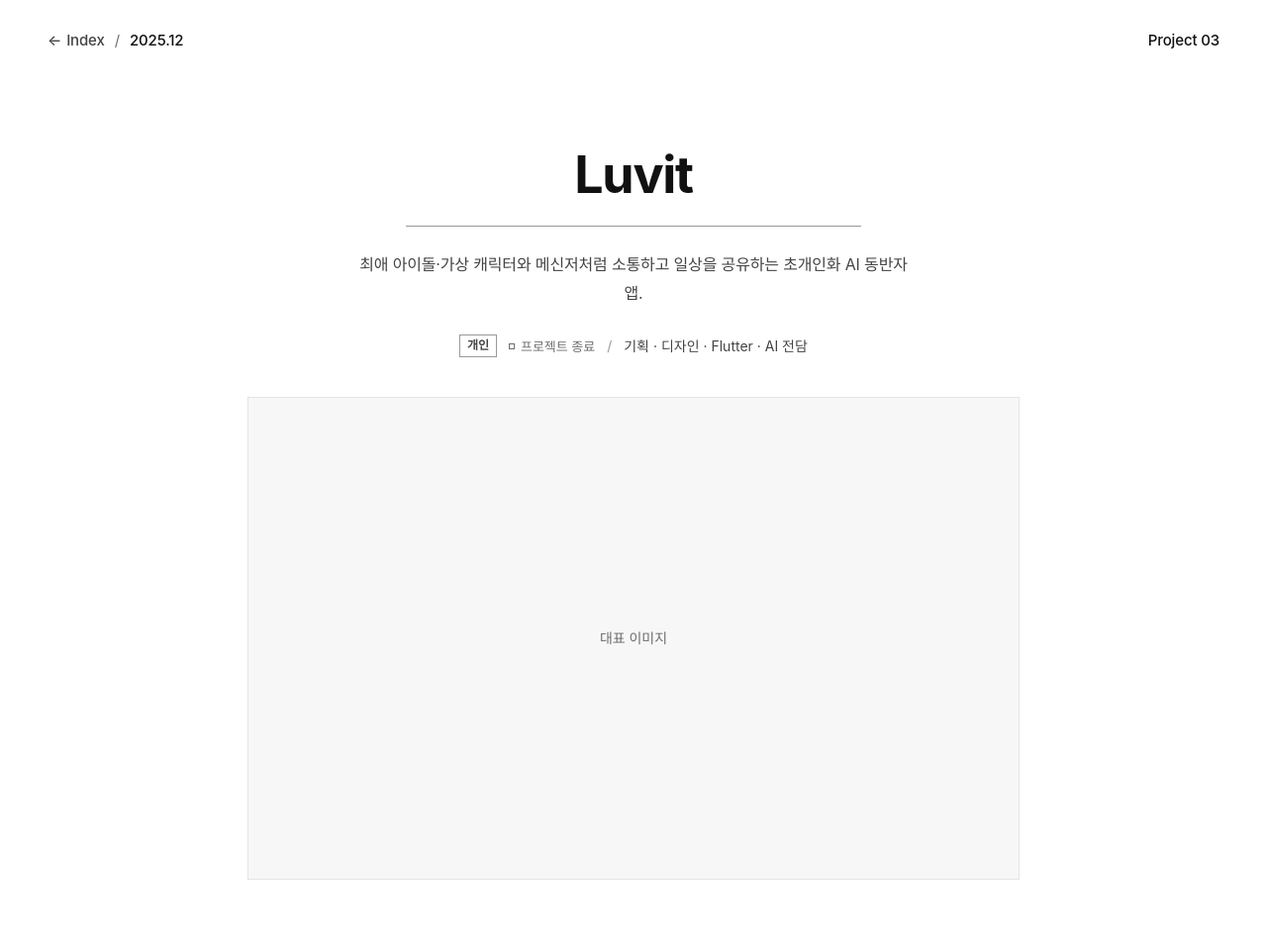
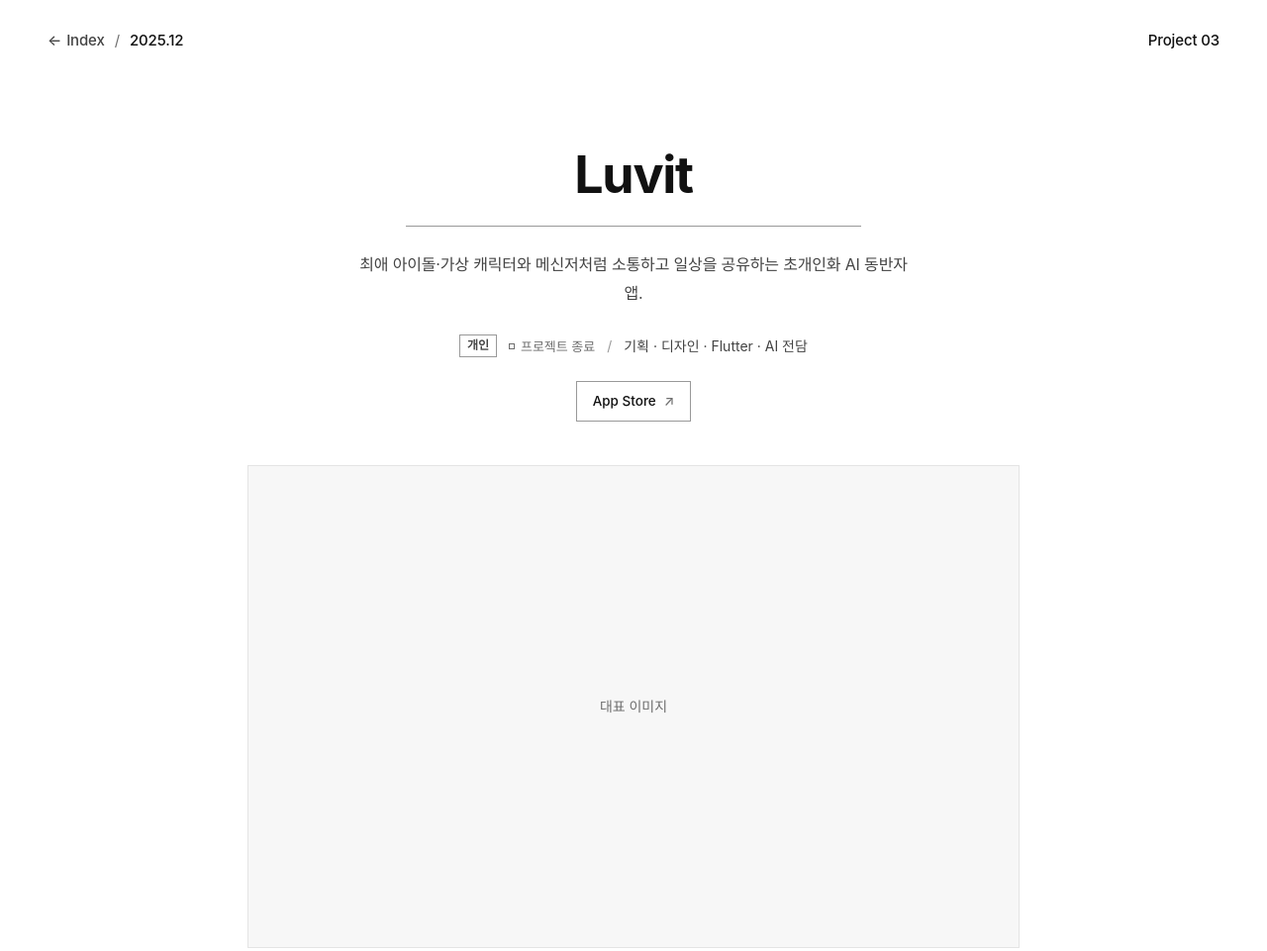
Before and after one commit to Phsoft-ai/portfolio, a plain HTML site: page luvit/index.html in a window 1280 px wide. Shown: the top 961 px of the page at 99% size. Drawn offline with Linux system fonts and the light colour scheme; a web font is replaced by a local one.

Commit message:
Luvit: App Store 링크 추가

```diff
--- a/luvit/index.html
+++ b/luvit/index.html
@@ -28,6 +28,9 @@
         <span class="stage-label">프로젝트 종료</span>
         <span class="project-hero__meta-sep" aria-hidden="true">/</span>
         <span>기획 · 디자인 · Flutter · AI 전담</span>
+      </div>
+      <div class="link-bar" aria-label="관련 링크">
+        <a class="link-pill" href="https://apps.apple.com/kr/app/luvit/id6756406356" target="_blank" rel="noopener">App Store <span class="link-pill__arrow" aria-hidden="true">↗</span></a>
       </div>
       <div class="hero-frame">
         <span>대표 이미지</span>
```
